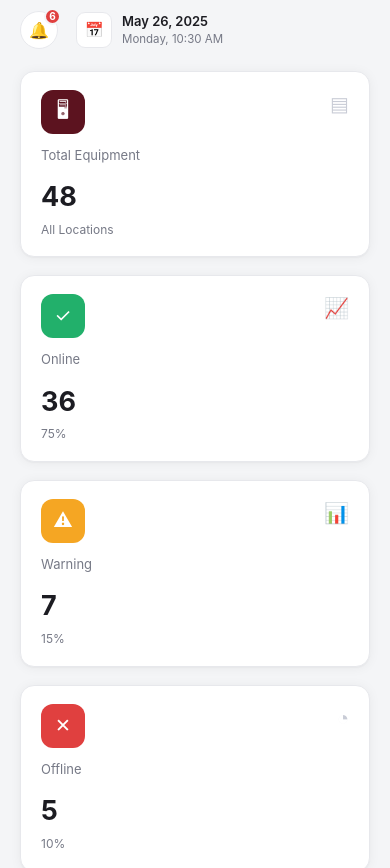
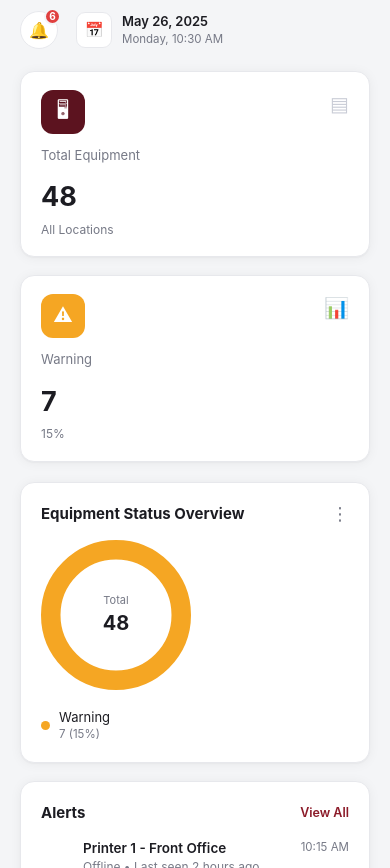
Before and after one commit to scmcitoffice-eng/IT_Monitoring, a plain HTML site: page index.html in a window 390 px wide. Shown: the part 232-1100 px from the top of the page. Drawn offline with Linux system fonts and the light colour scheme.

Commit message:
Add files via upload

```diff
--- a/script.js
+++ b/script.js
@@ -353,12 +353,10 @@ function renderDate() {
 /* ---------- Stat cards ---------- */
 function renderStatCards() {
   const { totalEquipment, statusCounts } = STATE;
-  const online = statusCounts.online || 0, warning = statusCounts.warning || 0, offline = statusCounts.offline || 0;
+  const warning = statusCounts.warning || 0;
   const cards = [
     { icon: "🖥", iconClass: "maroon", label: "Total Equipment", value: totalEquipment, foot: "All Locations", mini: "▤" },
-    { icon: "✓", iconClass: "green",  label: "Online",  value: online,  foot: `${pct(online, totalEquipment)}%`,  mini: "📈" },
-    { icon: "⚠", iconClass: "amber",  label: "Warning", value: warning, foot: `${pct(warning, totalEquipment)}%`, mini: "📊" },
-    { icon: "✕", iconClass: "red",    label: "Offline", value: offline, foot: `${pct(offline, totalEquipment)}%`, mini: "◔" }
+    { icon: "⚠", iconClass: "amber",  label: "Warning", value: warning, foot: `${pct(warning, totalEquipment)}%`, mini: "📊" }
   ];
   $("#statGrid").innerHTML = cards.map(c => `
     <div class="stat-card">
@@ -401,9 +399,7 @@ function buildDonut(svgEl, segments, size = 200, thickness = 26) {
 function renderStatusDonut() {
   const { statusCounts, totalEquipment } = STATE;
   const segments = [
-    { label: "Online",  value: statusCounts.online || 0,  color: "#22b06b" },
-    { label: "Warning", value: statusCounts.warning || 0, color: "#f5a623" },
-    { label: "Offline", value: statusCounts.offline || 0, color: "#e0403f" }
+    { label: "Warning", value: statusCounts.warning || 0, color: "#f5a623" }
   ];
   buildDonut($("#statusDonut"), segments);
   $("#statusLegend").innerHTML = segments.map(s => `
@@ -501,7 +497,7 @@ function refreshAfterDataChange() {
 
 function equipmentFormHtml(eq) {
   const typeOptions = TYPE_CATEGORIES.map(c => `<option value="${c.key}" ${eq && eq.type === c.key ? "selected" : ""}>${c.label.replace(/s$/, "")}</option>`).join("");
-  const statusOptions = ["online", "warning", "offline"].map(s => `<option value="${s}" ${eq && eq.status === s ? "selected" : ""}>${capitalize(s)}</option>`).join("");
+  const statusOptions = ["warning"].map(s => `<option value="${s}" ${eq && eq.status === s ? "selected" : ""}>${capitalize(s)}</option>`).join("");
   const locationOptions = LOCATIONS.map(l => `<option value="${l}" ${eq && eq.location === l ? "selected" : ""}>${l}</option>`).join("");
   return `
     <form id="equipmentForm">
--- a/style.css
+++ b/style.css
@@ -170,7 +170,7 @@ ul{list-style:none;}
 /* ---------- Stat cards ---------- */
 .stat-grid{
   display:grid;
-  grid-template-columns:repeat(4,1fr);
+  grid-template-columns:repeat(2,1fr);
   gap:18px;
   margin-bottom:20px;
 }
@@ -371,7 +371,6 @@ tbody tr:last-child td{border-bottom:none;}
 /* ---------- Responsive ---------- */
 @media (max-width:1180px){
   .mid-grid{grid-template-columns:1fr;}
-  .stat-grid{grid-template-columns:repeat(2,1fr);}
 }
 
 @media (max-width:820px){
@@ -384,7 +383,6 @@ tbody tr:last-child td{border-bottom:none;}
   .nav{flex-direction:row;flex-wrap:wrap;flex:none;}
   .sidebar-user{display:none;}
   .main{padding:20px;}
-  .stat-grid{grid-template-columns:1fr 1fr;}
   .topbar{flex-direction:column;gap:14px;}
 }
 
```
